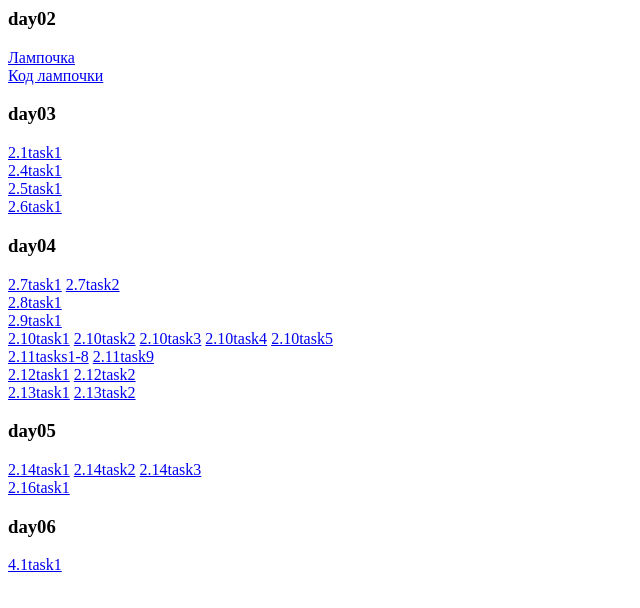
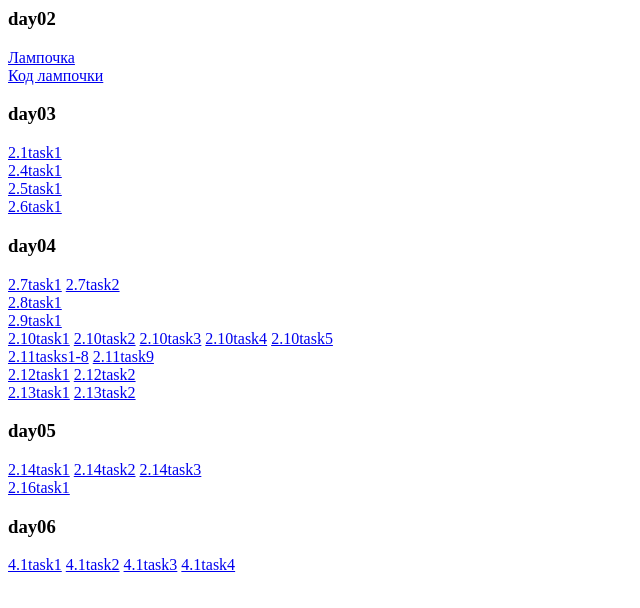
Before and after one commit to philevalex/learning, a website: page index.html in a window 1280 px wide. Shown: the whole page, without its empty margins (0-640 px from the left). Drawn offline with Linux system fonts and the light colour scheme.

Commit message:
Update index.html

```diff
--- a/index.html
+++ b/index.html
@@ -99,5 +99,14 @@
     <a href="https://philevalex.github.io/learning/day06/4.1task1.html"
       >4.1task1</a
     >
+        <a href="https://philevalex.github.io/learning/day06/4.1task2.html"
+      >4.1task2</a
+    >
+        <a href="https://philevalex.github.io/learning/day06/4.1task3.html"
+      >4.1task3</a
+    >
+        <a href="https://philevalex.github.io/learning/day06/4.1task4.html"
+      >4.1task4</a
+    >
   </body>
 </html>
```
